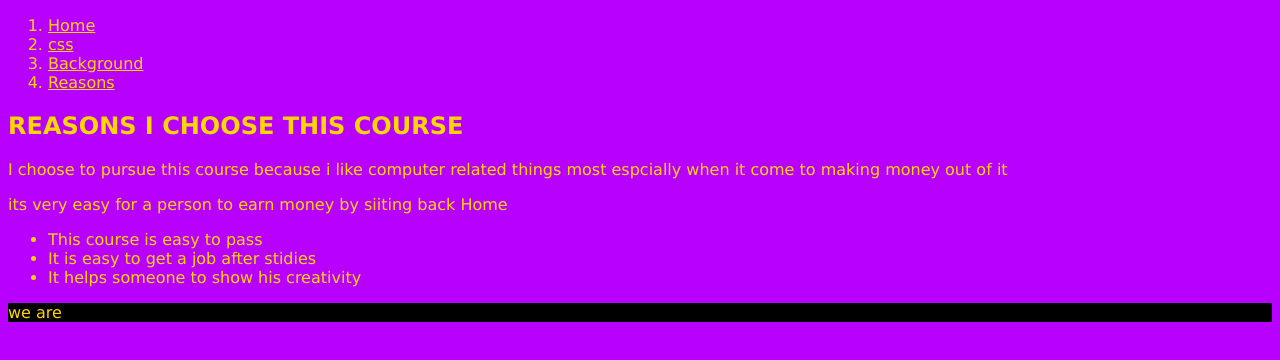
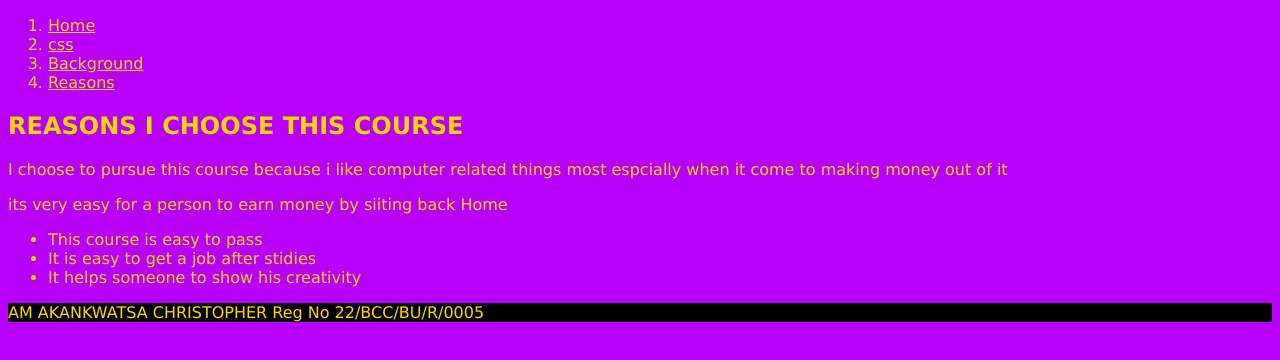
Before and after one commit to ChrisDeejay/CHRISTOPHER--MID-SEMESTER, a plain HTML site: page reasons.html in a window 1280 px wide. Drawn offline with Linux system fonts and the light colour scheme.

Commit message:
Update reasons.html

```diff
--- a/reasons.html
+++ b/reasons.html
@@ -22,6 +22,6 @@
         <li>It helps someone to show his creativity</li>
 
     </ul>
-    <div class="maindiv">we are</div>
+    <div class="maindiv">AM AKANKWATSA CHRISTOPHER  Reg No 22/BCC/BU/R/0005</div>
 </body>
 </html>
```
